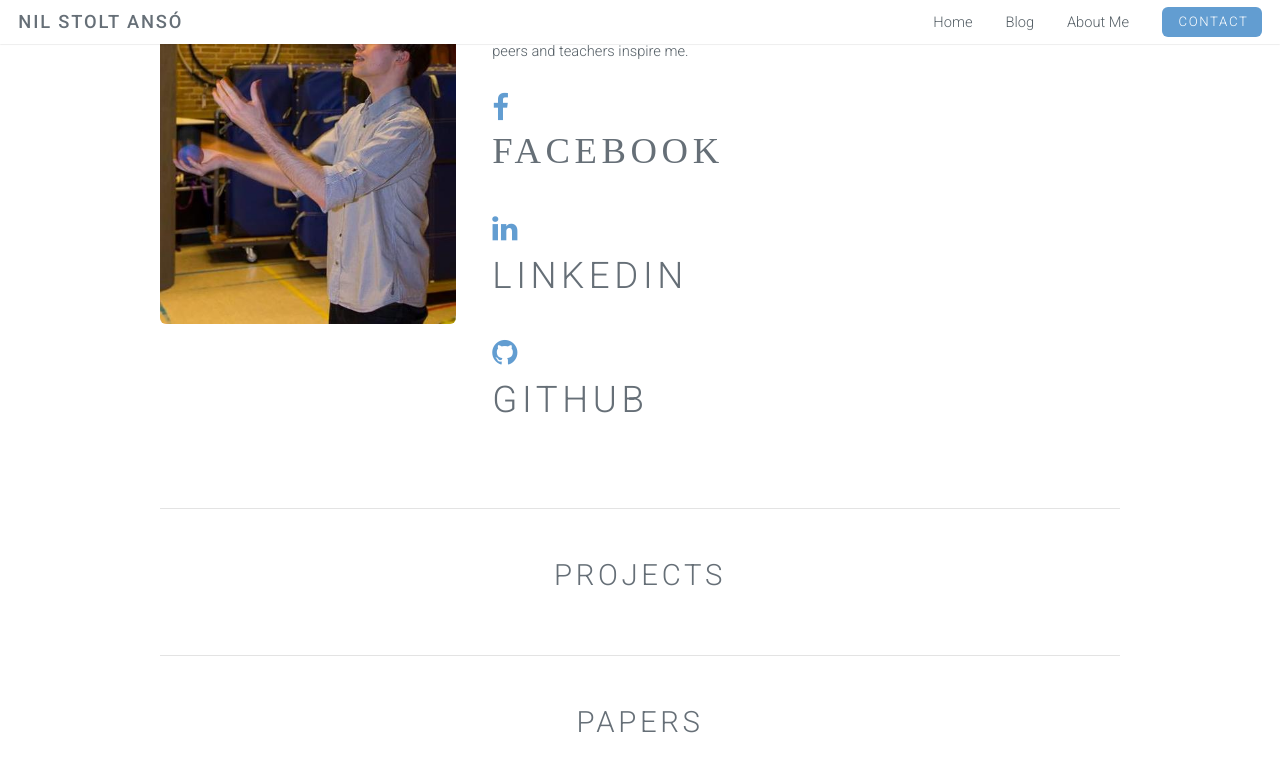
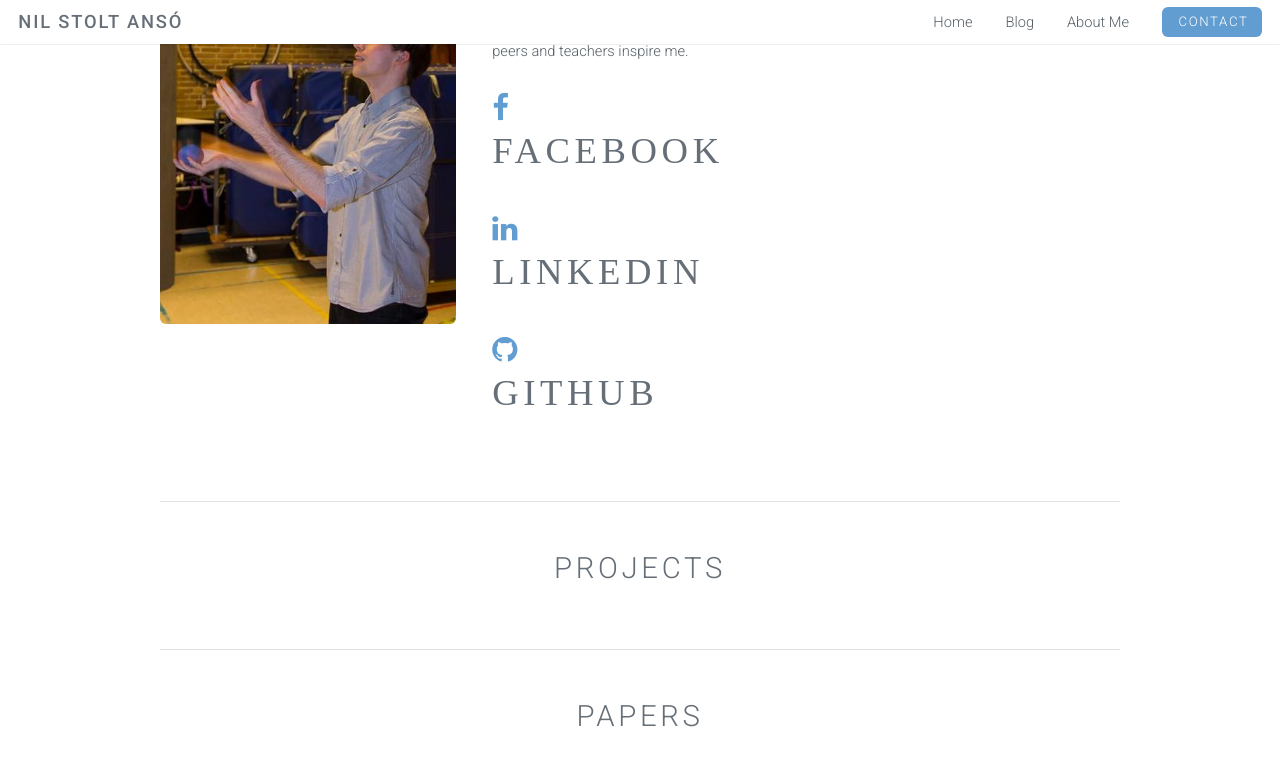
Before and after one commit to NILOIDE/NILOIDE.github.io, a Jekyll site: the page built from About-Me.html, in a window 1280 px wide and 900 px high, scrolled down 379 px. Shown: the top 772 px of the window. Built offline with Jekyll 4.4.1, drawn with Linux system fonts in a browser that asks for light colours.

Commit message:
Changing font

```diff
--- a/About-Me.html
+++ b/About-Me.html
@@ -32,9 +32,10 @@
                 {% if site.linkedin_username %}
                 <span style="font-size: 2em;">
                     <a href="https://linkedin.com/in/{{ site.linkedin_username }}">
-                            <i class="fa fa-linkedin"></i>
+                        <div class="fa fa-linkedin">
+                            <h3>LinkedIn</h3>
+                        </div>
                     </a>
-                        <h3>LinkedIn</h3>
                 </span>
                 {% endif %}
                 </div>
@@ -42,9 +43,10 @@
                 {% if site.github_username %}
                 <span style="font-size: 2em; color: Salmon;">
                     <a href="https://github.com/{{ site.github_username }}">
-                            <i class="fa fa-github"></i>
+                        <div class="fa fa-github">
+                            <h3>GitHub</h3>
+                        </div>
                     </a>
-                        <h3>GitHub</h3>
                 </span>
                 {% endif %}
                 </div>
```
Lines whose indentation alone changed are shown as unchanged.
